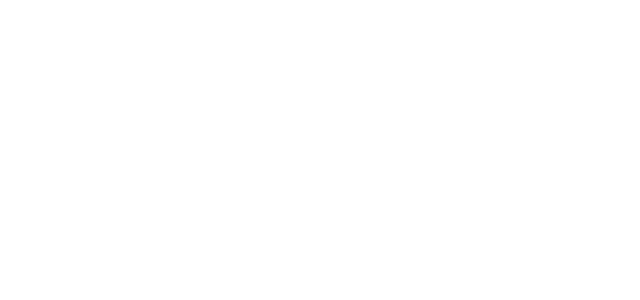
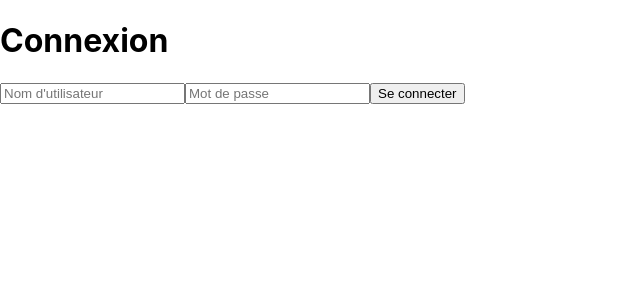
Before and after one commit to RobinLandraud/InboxJobs, a React (Create React App) app in the folder frontend/inboxjobs/: page /login in a window 1280 px wide. Before the commit this address had no page. Shown: the top 300 px of the page, without its empty margins (0-640 px from the left). Built offline with nearby package versions, Linux system fonts and the light colour scheme.

Commit message:
[ADD] Login route

```diff
--- a/frontend/inboxjobs/src/pages/Home.tsx
+++ b/frontend/inboxjobs/src/pages/Home.tsx
@@ -1,12 +1,29 @@
 import React from "react";
 import { useNavigate } from "react-router-dom";
+import useAuth from "../hooks/useAuth";
 
 const Home: React.FC = () => {
     const navigate = useNavigate();
+    const { user, loading } = useAuth();
+
+    if (loading) {
+        return <div>Loading...</div>;
+    }
 
     return (
         <main>
             <h1>Welcome to InboxJobs</h1>
+            {user ? (
+                <div>
+                    <p>Hello, {user.username}!</p>
+                    <button onClick={() => navigate("/dashboard")}>Go to Dashboard</button>
+                </div>
+            ) : (
+                <div>
+                    <p>Please log in to access your dashboard.</p>
+                    <button onClick={() => navigate("/login")}>Login</button>
+                </div>
+            )}
         </main>
     );
 };
--- /dev/null
+++ b/frontend/inboxjobs/src/pages/Login.tsx
@@ -0,0 +1,53 @@
+import React, { useState } from "react";
+import { useNavigate } from "react-router-dom";
+import useAuth from "../hooks/useAuth";
+
+const LoginPage: React.FC = () => {
+  const { login, user } = useAuth();
+  const navigate = useNavigate();
+  const [username, setUsername] = useState("");
+  const [password, setPassword] = useState("");
+  const [error, setError] = useState("");
+
+  const handleSubmit = async (e: React.FormEvent) => {
+    e.preventDefault();
+    setError("");
+    try {
+      await login(username, password);
+      navigate("/"); // Redirige vers la home
+    } catch {
+      setError("Identifiants incorrects.");
+    }
+  };
+
+  return (
+    <main className="flex flex-col items-center justify-center h-screen">
+      <h1 className="text-3xl font-bold mb-6">Connexion</h1>
+      <form onSubmit={handleSubmit} className="w-80 flex flex-col space-y-4">
+        <input
+          type="text"
+          placeholder="Nom d'utilisateur"
+          value={username}
+          onChange={(e) => setUsername(e.target.value)}
+          className="border border-gray-300 rounded px-3 py-2"
+        />
+        <input
+          type="password"
+          placeholder="Mot de passe"
+          value={password}
+          onChange={(e) => setPassword(e.target.value)}
+          className="border border-gray-300 rounded px-3 py-2"
+        />
+        {error && <p className="text-red-500 text-sm">{error}</p>}
+        <button
+          type="submit"
+          className="bg-blue-500 hover:bg-blue-600 text-white font-semibold py-2 px-4 rounded"
+        >
+          Se connecter
+        </button>
+      </form>
+    </main>
+  );
+};
+
+export default LoginPage;
--- a/frontend/inboxjobs/src/routes.tsx
+++ b/frontend/inboxjobs/src/routes.tsx
@@ -1,10 +1,12 @@
 import React from "react";
 import { Routes, Route } from "react-router-dom";
 import Home from "./pages/Home";
+import LoginPage from "./pages/Login";
 
 const AppRoutes: React.FC = () => (
   <Routes>
     <Route path="/" element={<Home />} />
+    <Route path="/login" element={<LoginPage />} />
   </Routes>
 );
 
```
